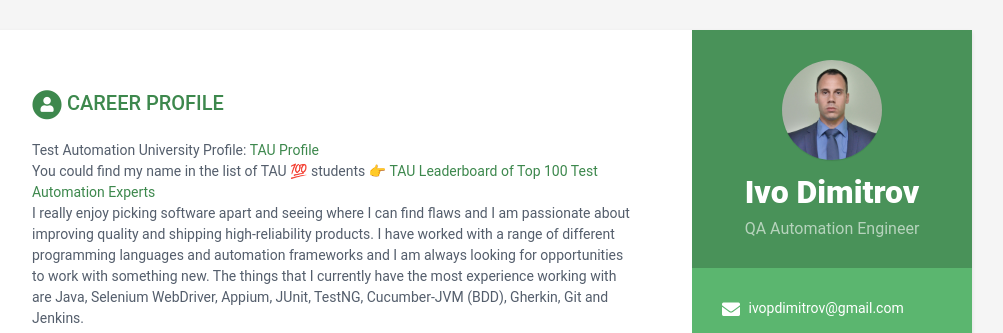
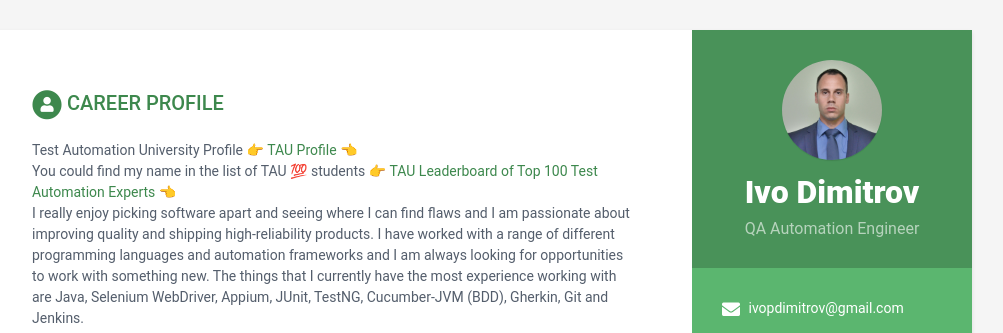
Before and after one commit to ivodimitrov/resume, a Jekyll site: the page built from index.html, in a window 1280 px wide and 900 px high. Shown: the top 333 px of the window, without its empty margins (168-1171 px from the left). Built offline with Jekyll 4.4.1, drawn with Linux system fonts in a browser that asks for light colours.

```diff
--- a/_data/data.yml
+++ b/_data/data.yml
@@ -41,8 +41,8 @@ sidebar:
 career-profile:
   title: Career Profile
   summary: |
-    Test Automation University Profile: <a target="_blank" href="https://testautomationu.applitools.com/me.html#ivopdimitrov">TAU Profile</a><br />
-    You could find my name in the list of TAU 💯 students 👉 <a target="_blank" href="https://testautomationu.applitools.com/tau100.html">TAU Leaderboard of Top 100 Test Automation Experts</a><br />
+    Test Automation University Profile 👉 <a target="_blank" href="https://testautomationu.applitools.com/me.html#ivopdimitrov">TAU Profile</a> 👈 <br />
+    You could find my name in the list of TAU 💯 students 👉 <a target="_blank" href="https://testautomationu.applitools.com/tau100.html">TAU Leaderboard of Top 100 Test Automation Experts</a> 👈 <br />
     I really enjoy picking software apart and seeing where I can find flaws and I am passionate about improving
     quality and shipping high-reliability products. I have worked with a range of different programming languages
     and automation frameworks and I am always looking for opportunities to work with something new. The things that
```
